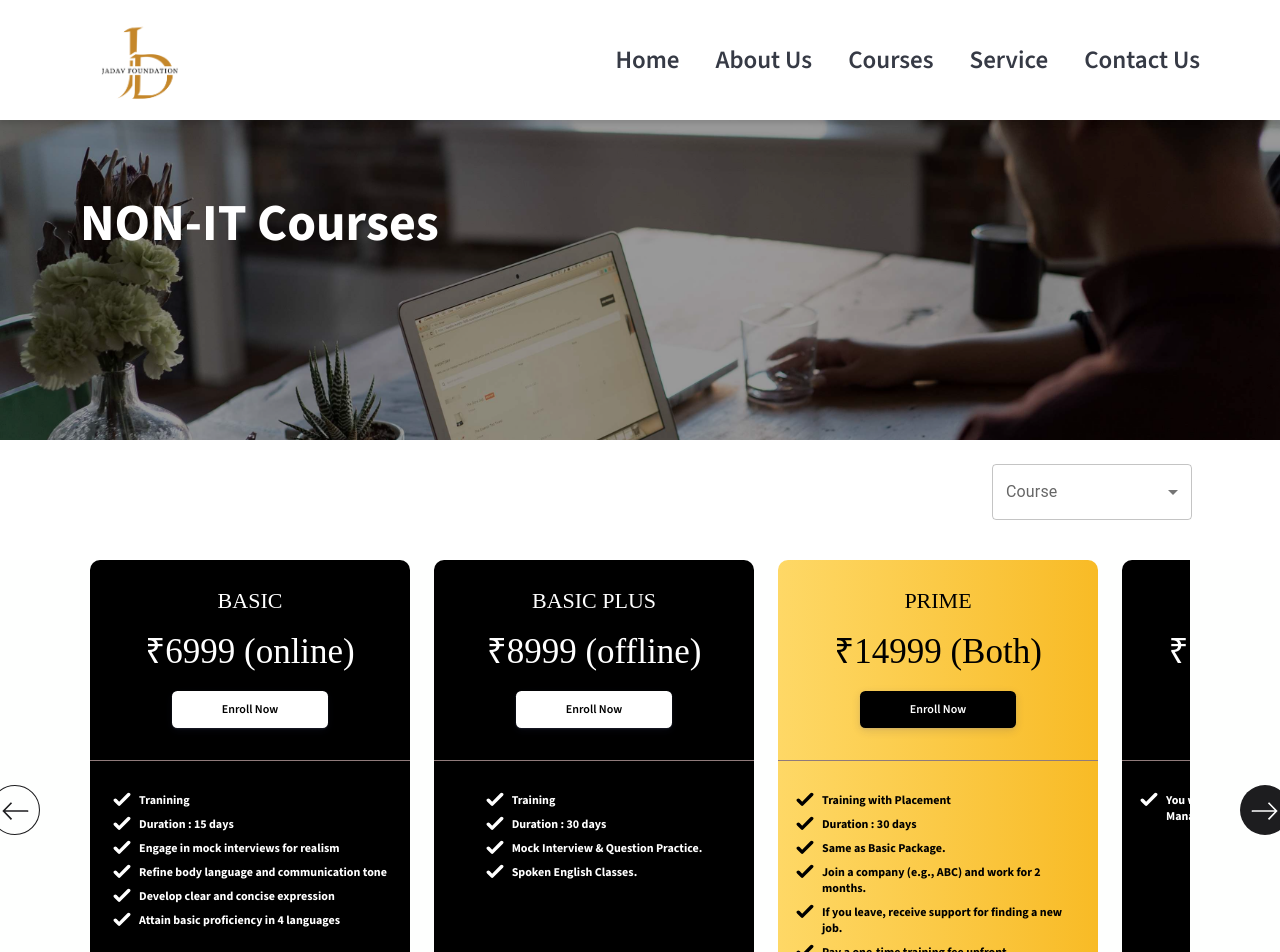
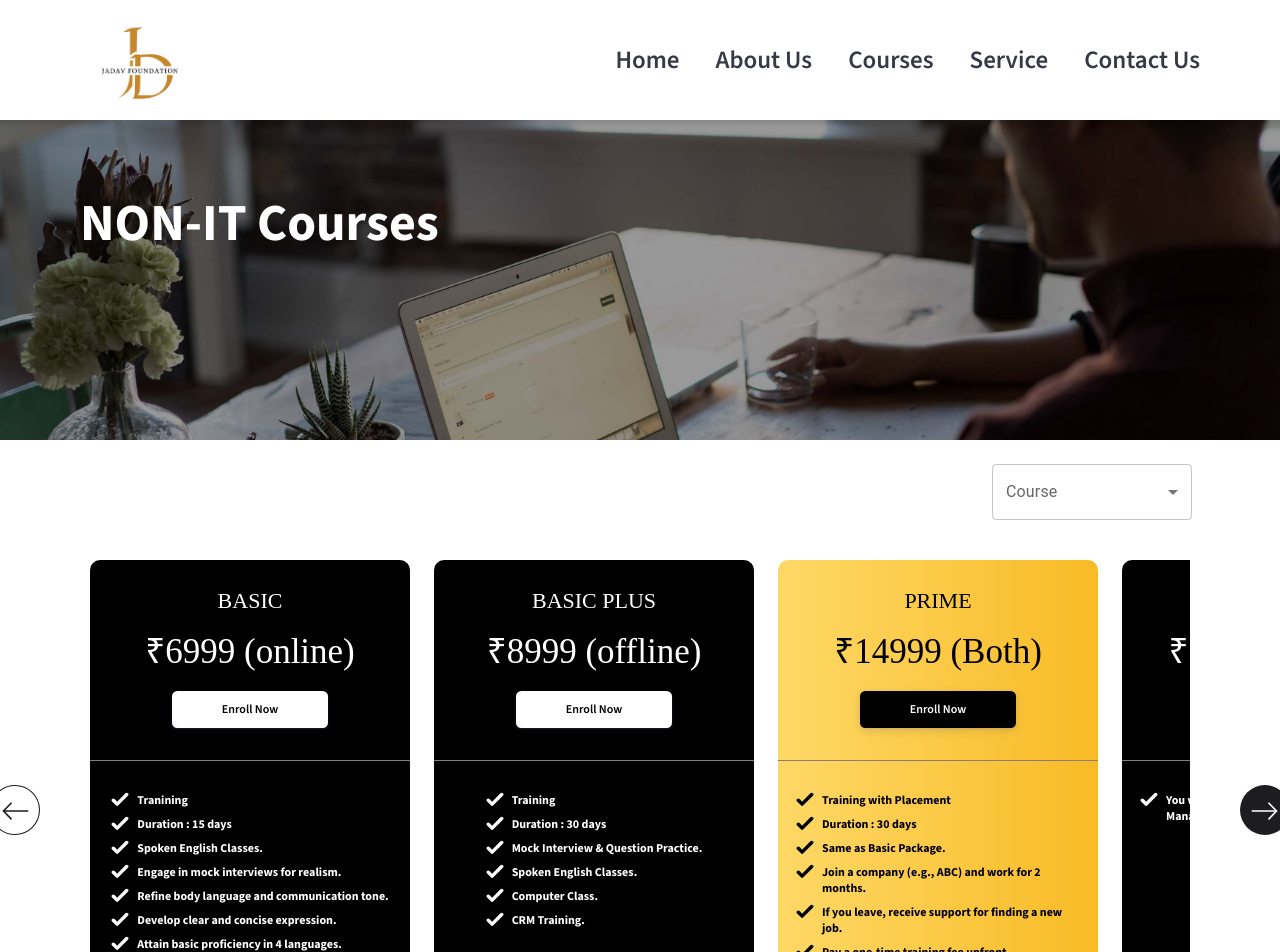
Before and after one commit to Jadava-IT/LandingPage, a React (Create React App) app: page /course in a window 1280 px wide. Shown: the top 952 px of the page. Built offline with nearby package versions, Linux system fonts and the light colour scheme.

Commit message:
bug fixed

```diff
--- a/src/App.css
+++ b/src/App.css
@@ -72,6 +72,13 @@
   background-size: cover;
   background-repeat: no-repeat;
 }
+
+.heroSection3{
+  background: url("./asset/logo.png");
+  background-position: center;
+  background-size: contain;
+  background-repeat: no-repeat;
+}
 .leftHero{
     display: flex;
     flex-direction: column;
@@ -125,7 +132,7 @@
 }
 
 .pre_heading{
-  font-size: 1.25rem;
+  font-size: 28px;
   line-height: 1.75rem;
   font-weight: 600;
   /* color: rgb(102 116 204); */
@@ -439,7 +446,7 @@
 
   /* whyJadava  */
   .pre_heading{
-    font-size: 1rem;
+    font-size: 1.2rem;
     line-height: 1rem;
   }
   .section_heading{
@@ -627,7 +634,7 @@
 
    /* whyJadava  */
    .pre_heading{
-    font-size: 1rem;
+    font-size: 1.2rem;
     line-height: 1rem;
     margin-bottom: 8px;
   }
--- a/src/Pages/HeroSection.jsx
+++ b/src/Pages/HeroSection.jsx
@@ -20,10 +20,14 @@ const HeroSection = () => {
       <section className="heroSection heroSection2 relative w-full md:h-[400px] h-[400px]">
         <div className="leftHero lg:w-[1120px] md:w-[690px] w-full">
           <h1 className="firstLine text-start">
-          We are the first to provide training for NON-IT courses in Karnataka.
+          We are the first who gives training for NON-IT courses in Karnataka
           </h1>
           <h1 className="secondLine text-start">The Ultimate Guide To Ace Interviews</h1>
         </div>
+      </section>
+
+      <section className="heroSection heroSection3 relative w-full md:h-[400px] h-[400px]">
+        <div className="absolute  w-full h-full"></div>
       </section>
     </Carousel>
   );
--- a/src/Pages/ServicePage.jsx
+++ b/src/Pages/ServicePage.jsx
@@ -18,6 +18,24 @@ function ServicePage() {
                     </p> */}
             </div>
           </div>
+        </div>
+
+        <div className="our_mission service_desc">
+          <h1>Training Program</h1>
+          <p className="mission_desc service_desc_p">
+            Our company offers a comprehensive training program, covering
+            structured interview preparation, confidence-building, and spoken
+            English mastery for effective job placement. Participants engage in
+            sessions focusing on mastering common interview question formats,
+            refining responses, and honing body language through realistic mock
+            interviews. Emphasizing spoken English proficiency, including
+            pronunciation and fluency, our training also includes basic
+            conversational skills in four languages, enhancing adaptability for
+            global job markets. With a unique 6-month job assurance program,
+            individuals pay a one-time fee for training and receive ongoing
+            support in securing new employment opportunities post-training.
+            There will be 3 rounds of interest in our company for your practice and to next process.
+          </p>
         </div>
 
         <div className="our_mission service_desc">
@@ -65,23 +83,6 @@ function ServicePage() {
             talented minds who fit the profile of your organisation.
           </p>
         </div>
-
-        <div className="our_mission service_desc">
-          <h1>Training Program</h1>
-          <p className="mission_desc service_desc_p">
-            Our company offers a comprehensive training program, covering
-            structured interview preparation, confidence-building, and spoken
-            English mastery for effective job placement. Participants engage in
-            sessions focusing on mastering common interview question formats,
-            refining responses, and honing body language through realistic mock
-            interviews. Emphasizing spoken English proficiency, including
-            pronunciation and fluency, our training also includes basic
-            conversational skills in four languages, enhancing adaptability for
-            global job markets. With a unique 6-month job assurance program,
-            individuals pay a one-time fee for training and receive ongoing
-            support in securing new employment opportunities post-training.
-          </p>
-        </div>
       </section>
       <Footer />
     </>
--- a/src/constdata/newPackageData.js
+++ b/src/constdata/newPackageData.js
@@ -6,10 +6,11 @@ export const PackageData=[
         content:[
             "Tranining",
             "Duration : 15 days",
-            "Engage in mock interviews for realism",
-            "Refine body language and communication tone",
-            "Develop clear and concise expression",
-            "Attain basic proficiency in 4 languages"
+            "Spoken English Classes.",
+            "Engage in mock interviews for realism.",
+            "Refine body language and communication tone.",
+            "Develop clear and concise expression.",
+            "Attain basic proficiency in 4 languages."
         ],
         trackEventName:"Essential"
     },
@@ -22,6 +23,8 @@ export const PackageData=[
             "Duration : 30 days",
             "Mock Interview & Question Practice.",
             "Spoken English Classes.",
+            "Computer Class.",
+            "CRM Training."
         ],
         trackEventName:"Prime",
     },
```
